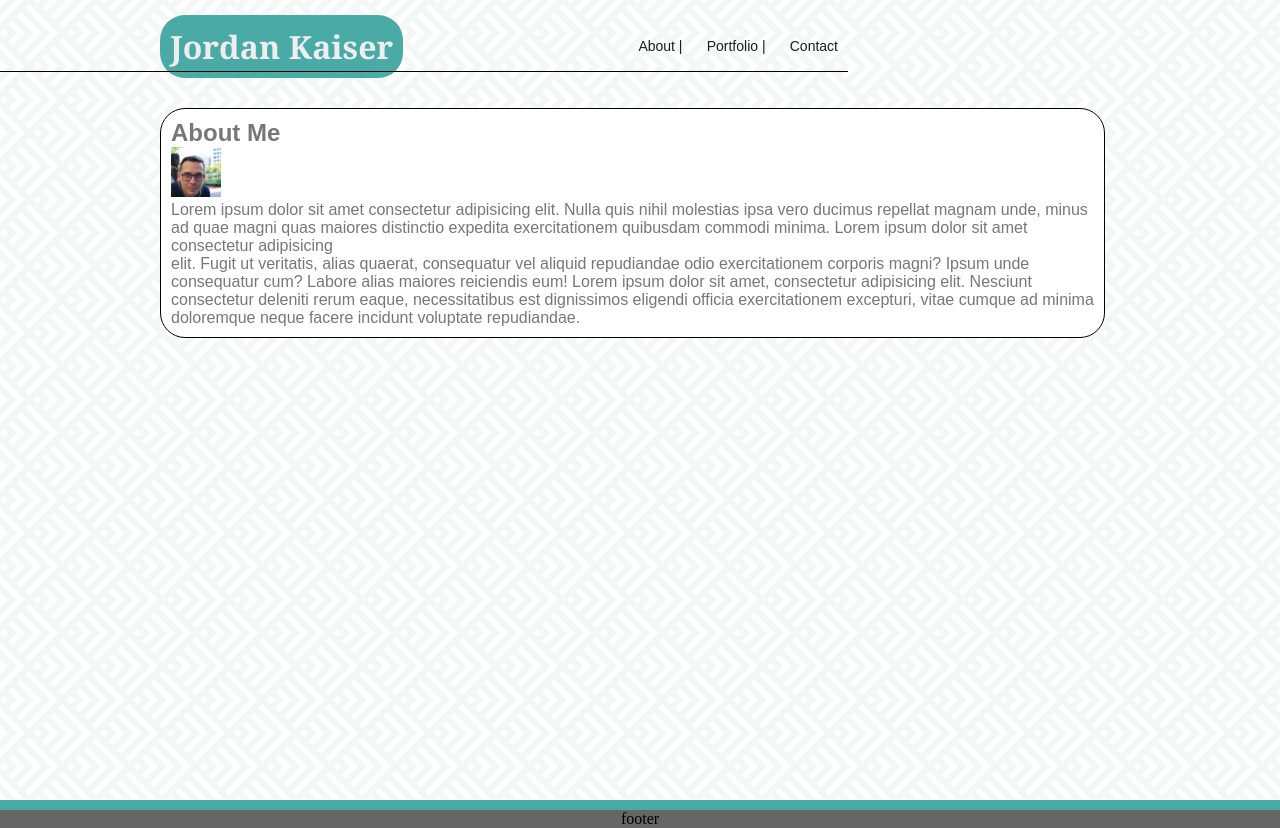
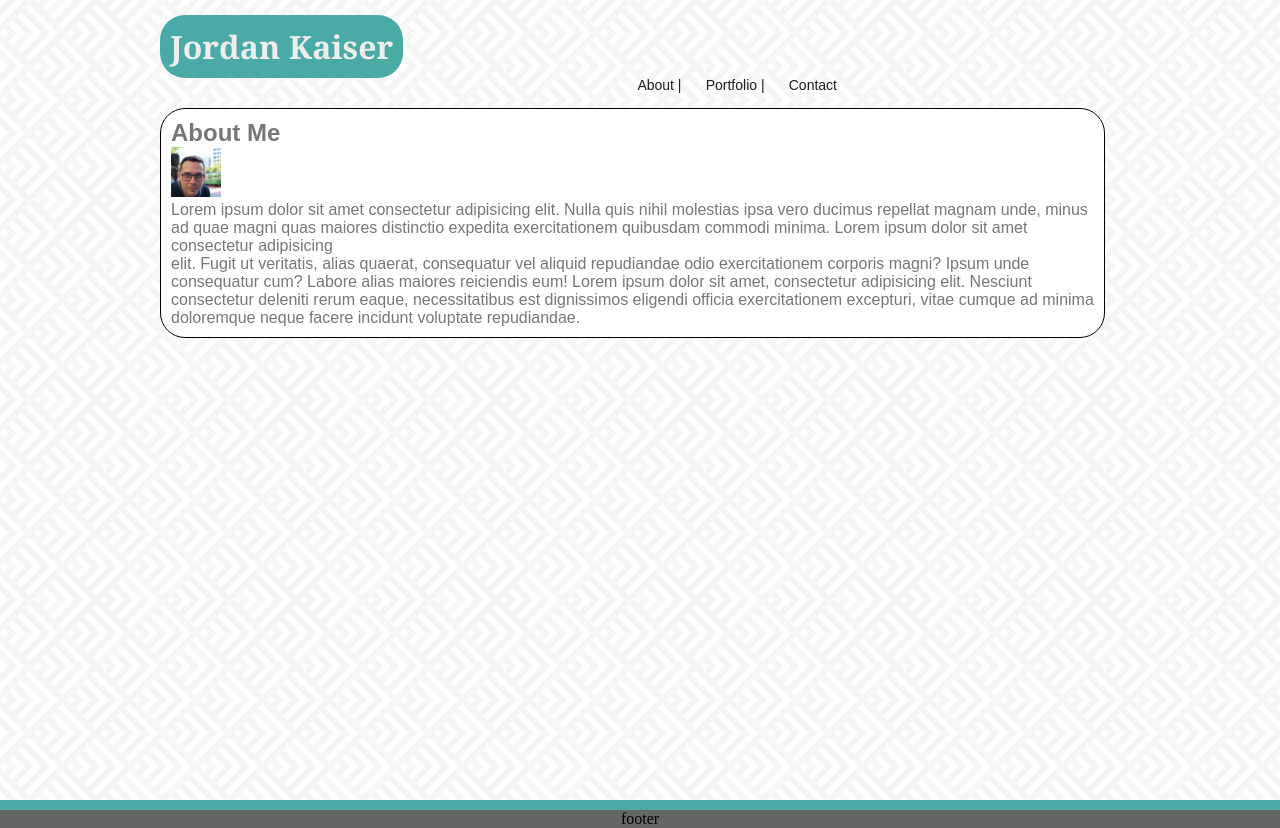
Before and after one commit to Elwdipath/Basic-Portfolio, a plain HTML site: page index.html in a window 1280 px wide. Drawn offline with Linux system fonts and the light colour scheme.

Commit message:
removed border on nav box and repositioned nav menu

```diff
--- a/assets/css/style.css
+++ b/assets/css/style.css
@@ -56,10 +56,9 @@ nav  {
     width: 100%;
     height: 77px;
     position: absolute;
-    top: -5px;
-    right: 432px;
-    border-bottom: 1px solid black;
-    float: right
+    top: 34px;
+    right: 433px;
+    float: right;
 }
 
 main {
```
